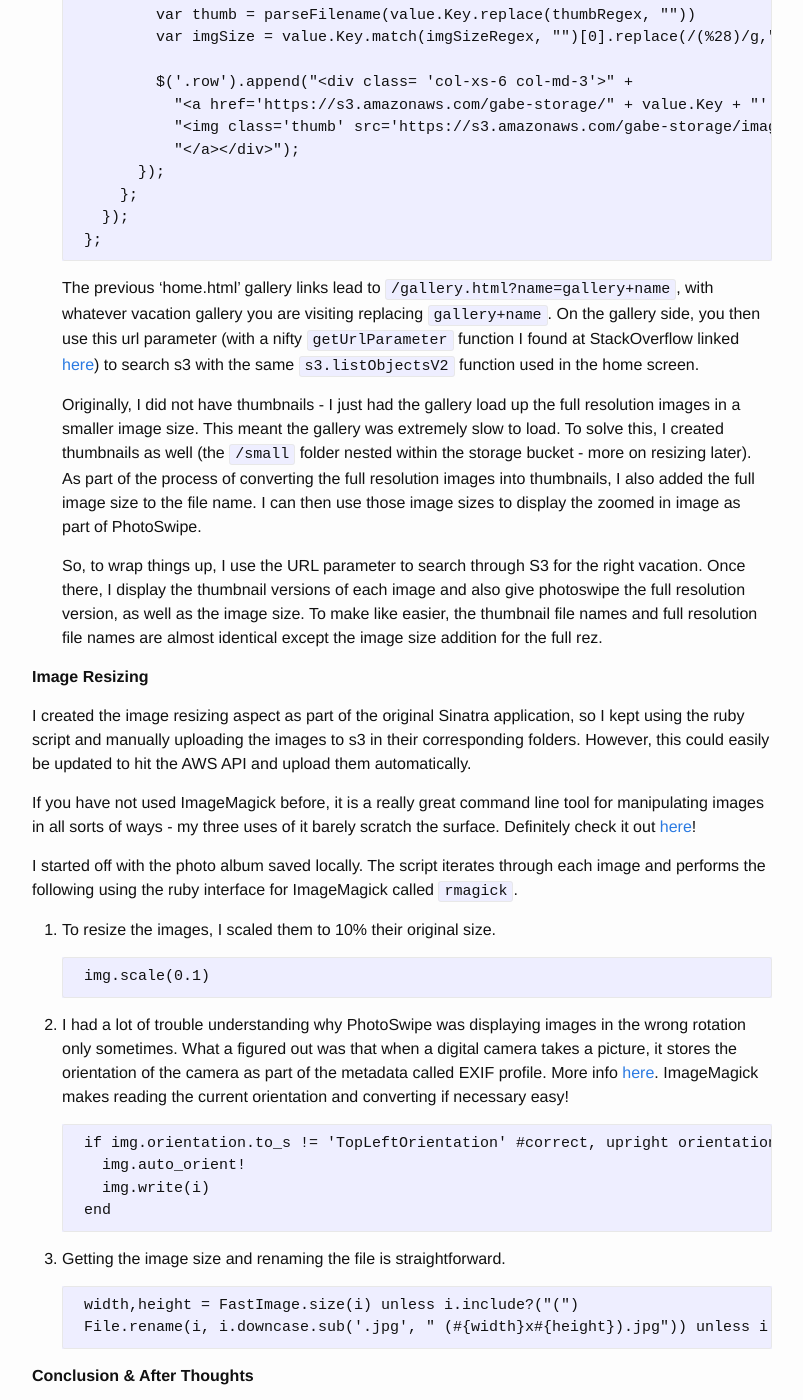
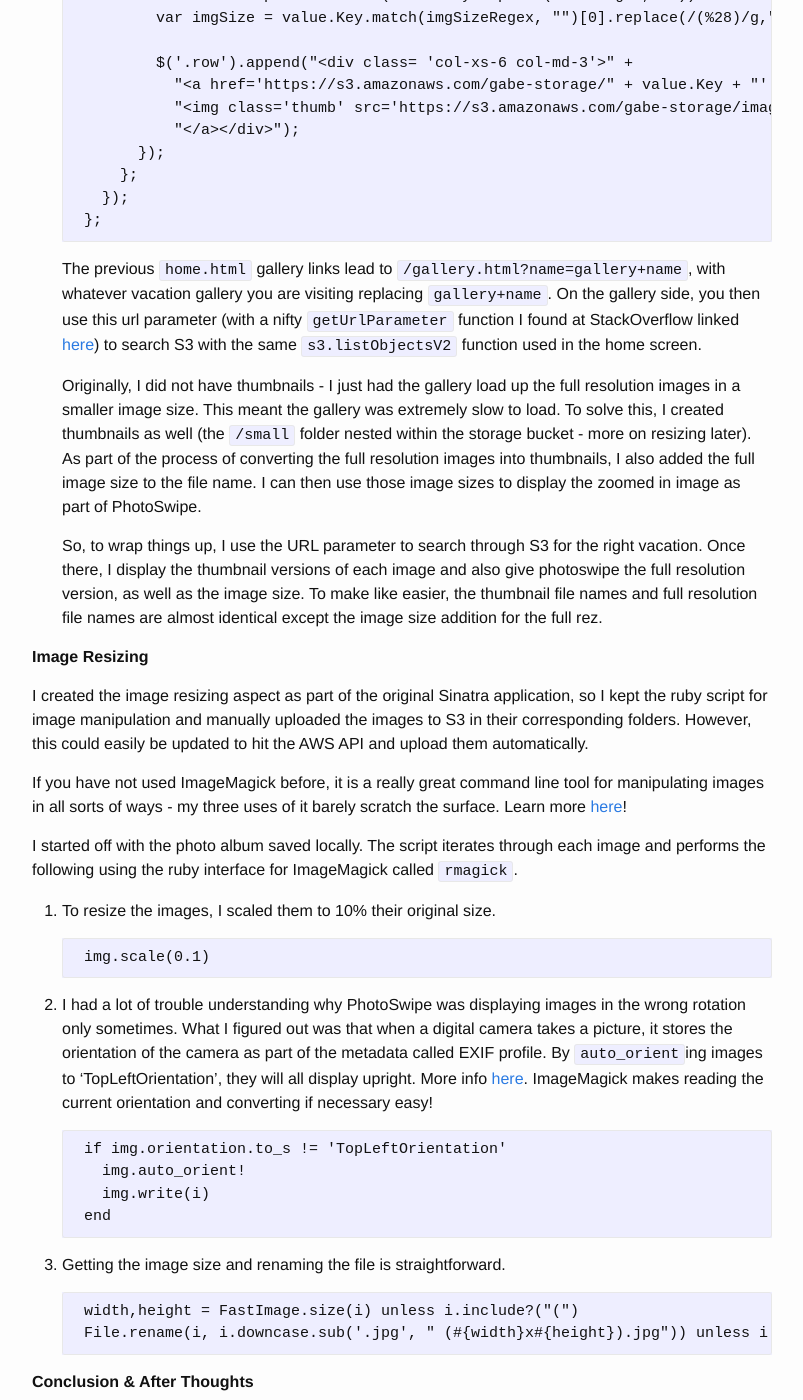
Before and after one commit to gffuentes/gffuentes.github.io, a Jekyll site: the page built from _posts/2016-10-15-s3-photo-album.md, in a window 1280 px wide and 1400 px high, scrolled down 3353 px. Shown: the whole window, without its empty margins (238-1041 px from the left). Built offline with Jekyll 4.4.1, drawn with Linux system fonts in a browser that asks for light colours; some of the changed text lies outside the part shown.

Commit message:
minor edits to s3 photo album post

```diff
--- a/_posts/2016-10-15-s3-photo-album.md
+++ b/_posts/2016-10-15-s3-photo-album.md
@@ -138,7 +137,7 @@ For more details on the AWS Javascript API, view their docs [here](http://docs.a
           });
         };
 
-    The previous 'home.html' gallery links lead to `/gallery.html?name=gallery+name`, with whatever vacation gallery you are visiting replacing `gallery+name`. On the gallery side, you then use this url parameter (with a nifty `getUrlParameter` function I found at StackOverflow linked [here](http://stackoverflow.com/questions/19491336/get-url-parameter-jquery-or-how-to-get-query-string-values-in-js)) to search s3 with the same `s3.listObjectsV2` function used in the home screen.
+    The previous `home.html` gallery links lead to `/gallery.html?name=gallery+name`, with whatever vacation gallery you are visiting replacing `gallery+name`. On the gallery side, you then use this url parameter (with a nifty `getUrlParameter` function I found at StackOverflow linked [here](http://stackoverflow.com/questions/19491336/get-url-parameter-jquery-or-how-to-get-query-string-values-in-js)) to search S3 with the same `s3.listObjectsV2` function used in the home screen.
 
     Originally, I did not have thumbnails - I just had the gallery load up the full resolution images in a smaller image size. This meant the gallery was extremely slow to load. To solve this, I created thumbnails as well (the `/small` folder nested within the storage bucket - more on resizing later). As part of the process of converting the full resolution images into thumbnails, I also added the full image size to the file name. I can then use those image sizes to display the zoomed in image as part of PhotoSwipe.
 
@@ -146,9 +145,9 @@ For more details on the AWS Javascript API, view their docs [here](http://docs.a
 
 **Image Resizing**
 
-I created the image resizing aspect as part of the original Sinatra application, so I kept using the ruby script and manually uploading the images to s3 in their corresponding folders. However, this could easily be updated to hit the AWS API and upload them automatically.
+I created the image resizing aspect as part of the original Sinatra application, so I kept the ruby script for image manipulation and manually uploaded the images to S3 in their corresponding folders. However, this could easily be updated to hit the AWS API and upload them automatically.
 
-If you have not used ImageMagick before, it is a really great command line tool for manipulating images in all sorts of ways - my three uses of it barely scratch the surface. Definitely check it out [here](http://www.imagemagick.org/script/index.php)!
+If you have not used ImageMagick before, it is a really great command line tool for manipulating images in all sorts of ways - my three uses of it barely scratch the surface. Learn more  [here](http://www.imagemagick.org/script/index.php)!
 
 I started off with the photo album saved locally. The script iterates through each image and performs the following using the ruby interface for ImageMagick called `rmagick`.
 
@@ -156,9 +155,9 @@ I started off with the photo album saved locally. The script iterates through ea
 
         img.scale(0.1)
 
-2. I had a lot of trouble understanding why PhotoSwipe was displaying images in the wrong rotation only sometimes. What a figured out was that when a digital camera takes a picture, it stores the orientation of the camera as part of the metadata called EXIF profile. More info [here](http://www.imagemagick.org/script/command-line-options.php#auto-orient). ImageMagick makes reading the current orientation and converting if necessary easy!
+2. I had a lot of trouble understanding why PhotoSwipe was displaying images in the wrong rotation only sometimes. What I figured out was that when a digital camera takes a picture, it stores the orientation of the camera as part of the metadata called EXIF profile. By `auto_orient`ing images to 'TopLeftOrientation', they will all display upright. More info [here](http://www.imagemagick.org/script/command-line-options.php#auto-orient). ImageMagick makes reading the current orientation and converting if necessary easy!
 
-        if img.orientation.to_s != 'TopLeftOrientation' #correct, upright orientation
+        if img.orientation.to_s != 'TopLeftOrientation'
           img.auto_orient!
           img.write(i)
         end
```
Also changed, not shown: other parts of _posts/2016-10-15-s3-photo-album.md (+8 -9 lines).
